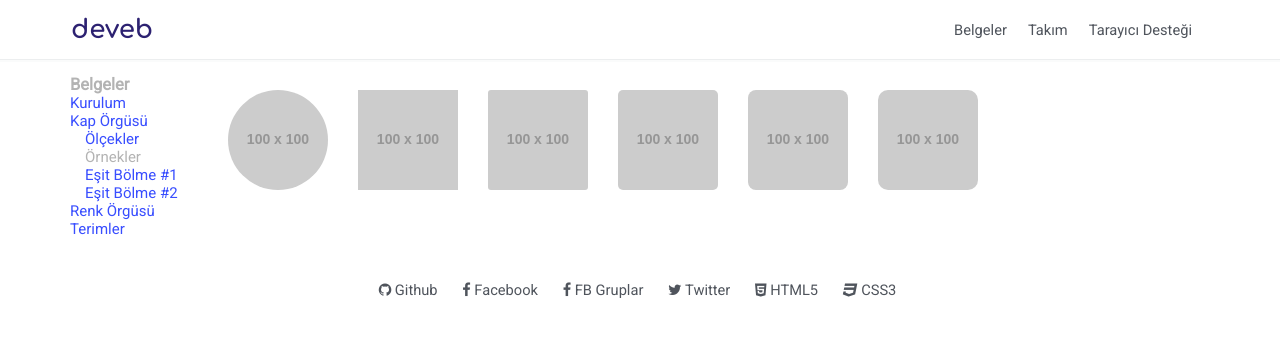
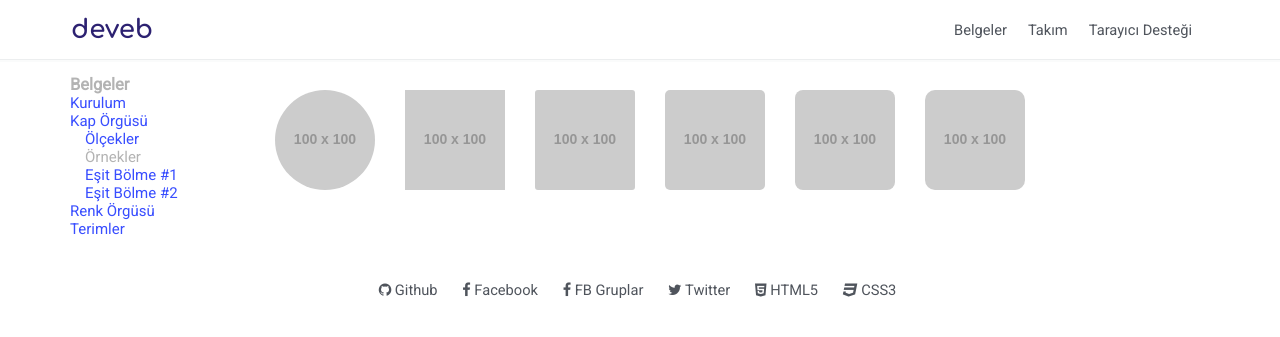
Before and after one commit to data-deveb/data-deveb.github.io, a Jekyll site: the page built from belgeler/resim-orgusu.html, in a window 1280 px wide. Shown: the top 337 px of the page. Built offline with Jekyll 4.4.1, drawn with Linux system fonts in a browser that asks for light colours.

Commit message:
Güncelleme

```diff
--- a/_layouts/default.html
+++ b/_layouts/default.html
@@ -8,10 +8,10 @@
   {% include header.html %}
   </div>
   <div data-gnl="23 kaplama">
-    <div data-gnl="24" data-ort="3">
+    <div data-gnl="24" data-ort="4">
     {% include icerik.html %}
     </div>
-    <div data-gnl="21" data-ort="21">
+    <div data-gnl="24" data-ort="20">
     {{ content }}
     </div>
   </div>
```
